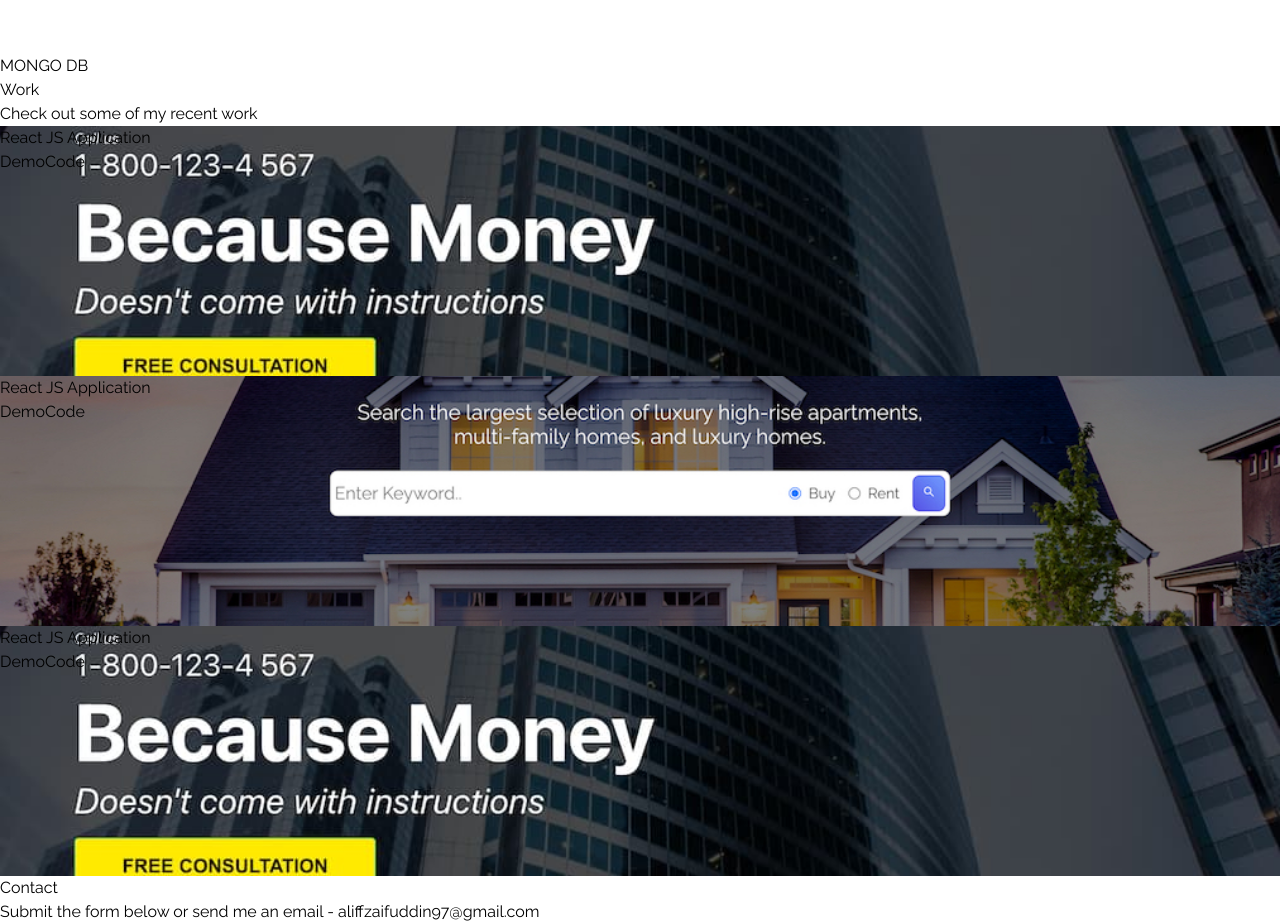
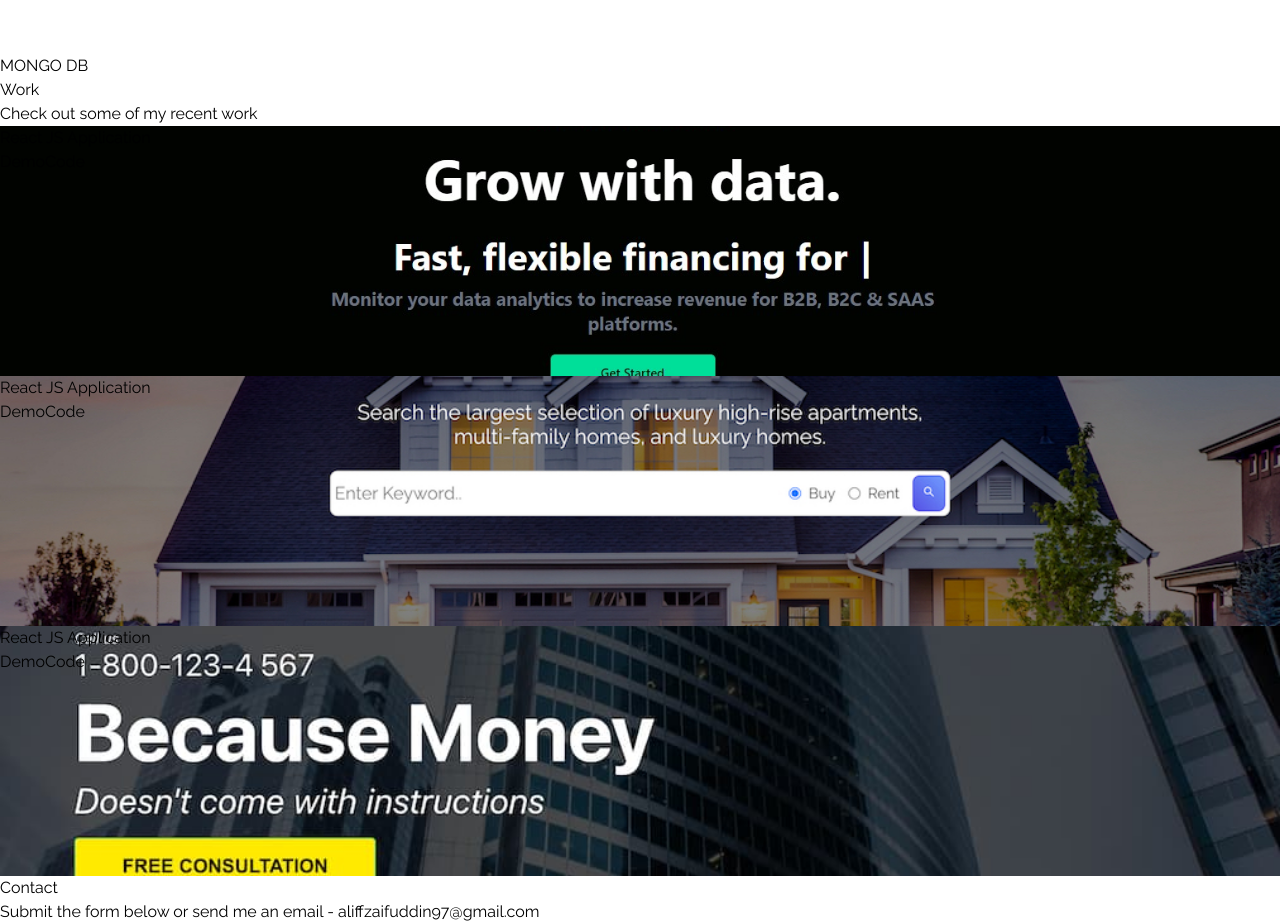
Before and after one commit to aliffzaifuddin/aliffzaifuddin.github.io, a React (Vite) app: page / in a window 1280 px wide. Shown: the part 8200-9123 px from the top of the page. Built offline with nearby package versions, Linux system fonts and the light colour scheme.

Commit message:
added a new project

```diff
--- a/src/components/Work.jsx
+++ b/src/components/Work.jsx
@@ -1,5 +1,6 @@
 import WorkImg from '../assets/workImg.jpeg'
 import RealEstate from '../assets/realestate.jpg'
+import DataWebsite from '../assets/data-website.jpg'
 
 const Work = () => {
   return (
@@ -14,7 +15,7 @@ const Work = () => {
         <div className='grid sm:grid-cols-2 md:grid-cols-3 gap-4'>
 
           {/* Grid Items */}
-          <div style={{backgroundImage: `url(${WorkImg})`}}  className='shadow-lg shadow-[#040c16] group container rounded-md flex justify-center items-center mx-auto content-div'>
+          <div style={{backgroundImage: `url(${DataWebsite})`}}  className='shadow-lg shadow-[#040c16] group container rounded-md flex justify-center items-center mx-auto content-div'>
 
             {/* Hover effects */}
             <div className='opacity-0 group-hover:opacity-100'>
@@ -22,10 +23,10 @@ const Work = () => {
                 React JS Application
               </span>
               <div className='pt-8 text-center'>
-                <a href=''>
+                <a href='https://datalytics-web.netlify.app/' target='blank' >
                   <button className='text-center rounded-lg px-4 py-3 m-2 bg-white text-gray-700 font-bold text-lg'>Demo</button>
                 </a>
-                <a href=''>
+                <a href='https://github.com/aliffzaifuddin/data-website' target='blank' >
                   <button className='text-center rounded-lg px-4 py-3 m-2 bg-white text-gray-700 font-bold text-lg'>Code</button>
                 </a>
 
--- a/src/index.css
+++ b/src/index.css
@@ -25,7 +25,7 @@
 .content-div:hover {
   background-image: linear-gradient(
     to right,
-    rgba(112,157, 255, 0.8),
-    hsla(242, 74%, 61%, 0.8)
+    rgba(187, 208, 253, 0.8),
+    hsla(240, 23%, 64%, 0)
   )!important;
 }
```
Also changed, not shown: src/assets/data-website.PNG (added), src/assets/data-website.jpg (added).
